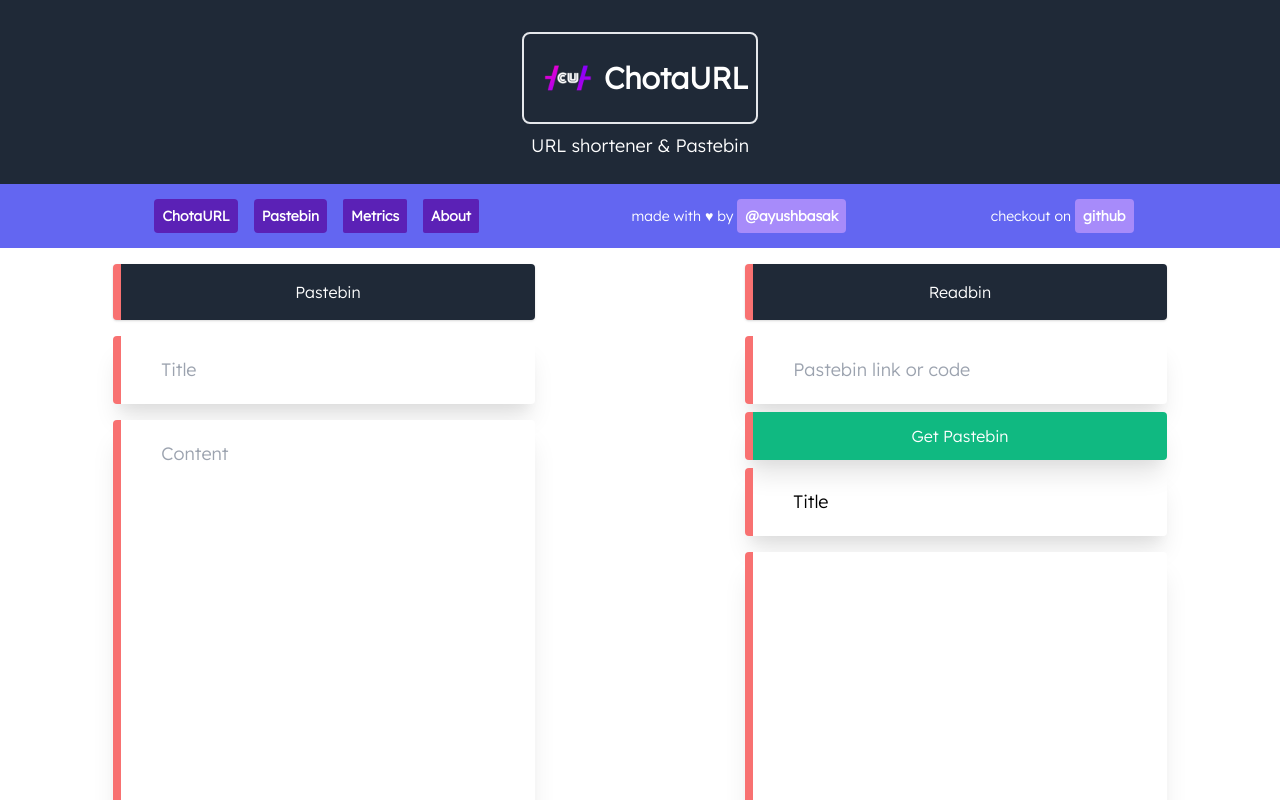
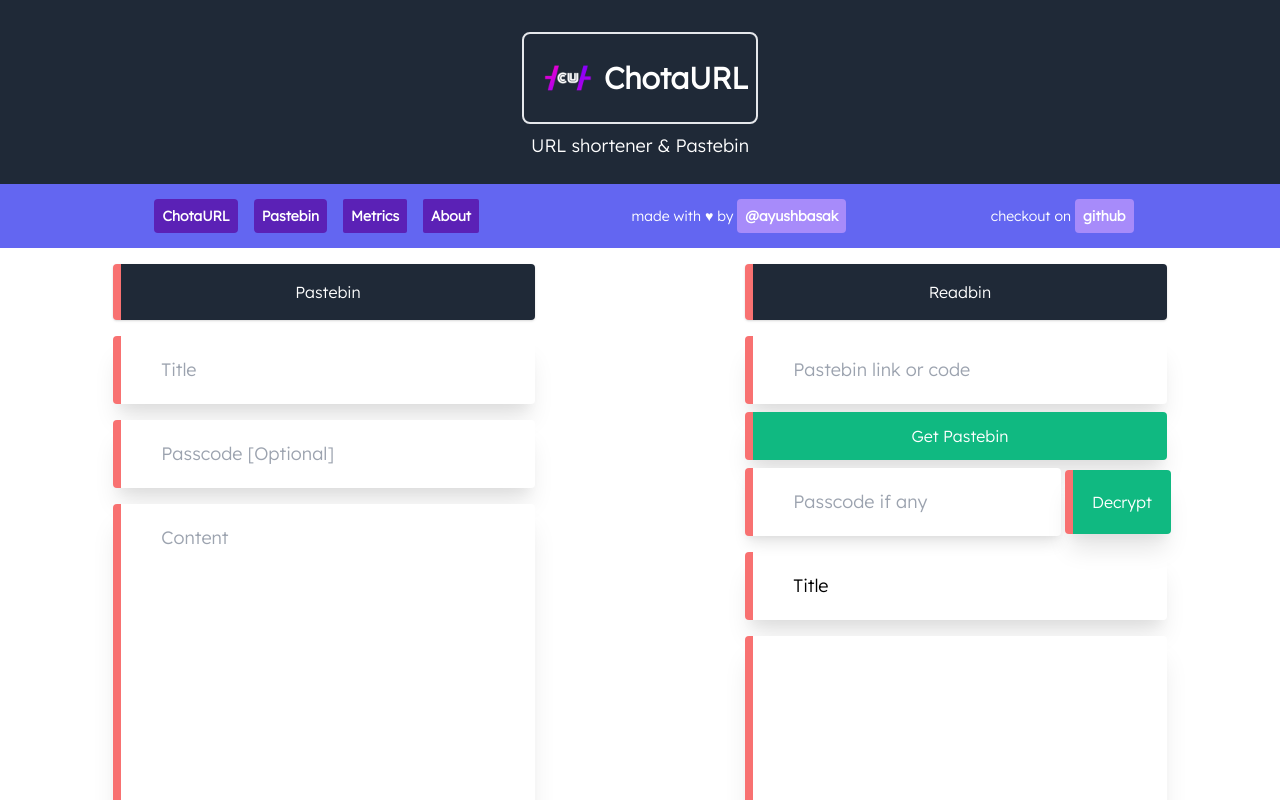
Before and after one commit to ayushbasak/chotaurl, a React (Create React App) app: page /Pastebin in a window 1280 px wide. Shown: the top 800 px of the page. Built offline with nearby package versions, Linux system fonts and the light colour scheme.

Commit message:
[Feature] Add Decryption and Passcode systems

```diff
--- a/package.json
+++ b/package.json
@@ -8,6 +8,7 @@
     "@testing-library/react": "^11.1.0",
     "@testing-library/user-event": "^12.1.10",
     "axios": "^0.21.1",
+    "crypto-js": "^4.1.1",
     "react": "^17.0.2",
     "react-dom": "^17.0.2",
     "react-loading-skeleton": "^2.2.0",
--- a/src/components/Pastebin.components.js
+++ b/src/components/Pastebin.components.js
@@ -1,21 +1,30 @@
 import axios from 'axios'
 import { useState } from 'react'
 import Validity from './Validity.components'
+import CryptoJs from 'crypto-js'
 const Pastebin = ()=>{
     const [title, setTitle] = useState('')
     const [content, setContent] = useState('')
-    const [recievedURL, setRecievedURL] = useState(undefined)
+    const [passcode, setPasscode] = useState('')
+    const [recievedCode, setRecievedCode] = useState(undefined)
 
     const [readbinLink, setReadbinLink] = useState('')
     const [readbinTitle, setReadbinTitle] = useState('Title')
     const [readbinContent, setReadbinContent] = useState('')
+    const [readbinPasscode, setReadbinPasscode] = useState('')
     const [validity, setValidity] = useState(0)
 
 
     const handleTitle = (e)=>{
-        const tempTitle = e.target.value.substr(0,20);
+        const tempTitle = e.target.value.substr(0,200);
         setTitle(tempTitle)
     }
+
+    const handlePasscode = (e)=>{
+        const tempPasscode= e.target.value.substr(0,10);
+        setPasscode(tempPasscode)
+    }
+
     const handleContent = (e)=>{
         let tempContent = e.target.value;
         tempContent = tempContent.replace(/\n/g, '<br>')
@@ -25,16 +34,23 @@ const Pastebin = ()=>{
     const submit = async ()=>{
         const { data } = await axios.post('https://ctlnk.herokuapp.com/p/', {
             title: title,
-            content: content
+            content: content,
+            passcode: passcode
         })
-        if(data.url !== undefined){
-            setRecievedURL(data.url.split('https://ctlnk.herokuapp.com/p/')[1])
+        if(data.code !== undefined){
+            console.log(data.code)
+            setPasscode(data.passcode)
+            setRecievedCode(data.code)
             setValidity(Number(data.epoch))
         }
     }
 
     const handleReadbinLink = (e)=>{
         setReadbinLink(e.target.value)
+    }
+
+    const handleReadbinPasscode = (e)=>{
+        setReadbinPasscode(e.target.value)
     }
 
     const getPastebin = async ()=>{
@@ -60,7 +76,7 @@ const Pastebin = ()=>{
     }
 
     const copy = ()=>{
-        navigator.clipboard.writeText(recievedURL)
+        navigator.clipboard.writeText(recievedCode)
     }
 
     const downloadPastebin = ()=>{
@@ -75,8 +91,28 @@ const Pastebin = ()=>{
         // document.removeChild(a);
     }
 
+    const decryptContent = () => {
+        if(readbinPasscode !== ''){
+            let tempContent = readbinContent;
+            try{
+                let bytes = CryptoJs.AES.decrypt(tempContent,readbinPasscode);
+                tempContent = bytes.toString(CryptoJs.enc.Utf8);
+                setReadbinContent(tempContent);
+            }
+            catch(e){
+                console.log(e)
+            }
+        }
+    }
+
     const createShareText = (e)=>{
-        const shareText = `\nHey!\nI just created a pastebin for you!\nCode: ${recievedURL}\nPaste it in Readbin: https://chotaurl.vercel.app/Pastebin`
+        let shareText = `\nHey!\nI just created a pastebin for you!\nCode: ${recievedCode}`
+        if(passcode === '')
+            shareText += '\nNo Passcode required'
+        else
+            shareText += `\nPasscode: ${passcode}`
+
+        shareText += `\nPaste it in Readbin: https://chotaurl.vercel.app/Pastebin`
         navigator.clipboard.writeText(shareText)
     }
 
@@ -86,16 +122,17 @@ const Pastebin = ()=>{
             <div className="flex flex-col w-full justify-center items-center">
                 <span className ="shadow bg-gray-800 text-white w-11/12 lg:w-8/12 py-4 m-2 text-center rounded border-l-8 border-red-400">Pastebin</span>
                 <input onChange = { handleTitle  }  className = "shadow-xl w-11/12 lg:w-8/12 px-10 py-5 m-2 text-lg focus:outline-none rounded border-l-8 border-red-400" placeholder = "Title"></input>
+                <input onChange = { handlePasscode }  className = "shadow-xl w-11/12 lg:w-8/12 px-10 py-5 m-2 text-lg focus:outline-none rounded border-l-8 border-red-400" placeholder = "Passcode [Optional]" maxLength="10" type="password"></input>
                 <textarea onChange = { handleContent }className = "shadow-xl w-11/12 h-full lg:w-8/12 px-10 py-5 m-2 text-lg focus:outline-none rounded border-l-8 border-red-400" placeholder = "Content"></textarea>
                 <button onClick = { submit }  className="shadow-xl bg-green-500 p-3 text-white w-11/12 lg:w-8/12 hover:bg-green-600 rounded border-l-8 border-red-400">Create</button>
                 {
-                    recievedURL &&
+                    recievedCode &&
                         <div className=" shadow-xl bg-indigo-400 p-7 w-80 lg:w-8/12 text-center m-2 font-bold text-sm lg:text-xl text-white rounded flex flex-col lg:flex-row justify-center items-center lg:flex-shrink-0 border-l-8 border-red-400">
                             <span className="p-1">
                                 Share this code:
                             </span>
-                            <a href = { recievedURL } >
-                                { recievedURL }
+                            <a href = { recievedCode } >
+                                { recievedCode }
                             </a>
                             <img src="copy.svg" alt = "copy" className="mx-5 w-10 h-10 p-3 cursor-pointer hover:bg-yellow-300 rounded-xl" onClick={copy}></img>
                             <img src="share.svg" className="mx-5 w-10 h-10 p-3 cursor-pointer hover:bg-yellow-300 rounded-xl" alt="send" onClick={createShareText}/>
@@ -110,6 +147,10 @@ const Pastebin = ()=>{
                 <span className ="shadow bg-gray-800 text-white w-11/12 lg:w-8/12 py-4 m-2 text-center rounded border-l-8 border-red-400">Readbin</span>
                 <input onChange = { handleReadbinLink } className = "shadow-xl w-11/12 lg:w-8/12 px-10 py-5 m-2 text-lg focus:outline-none rounded border-l-8 border-red-400" placeholder = "Pastebin link or code"></input>
                 <button onClick = { getPastebin }  className="shadow-xl bg-green-500 p-3 text-white w-11/12 lg:w-8/12 hover:bg-green-600 rounded border-l-8 border-red-400" >Get Pastebin</button>
+                <div className="flex flex-col lg:flex-row w-full justify-center items-center">
+                    <input onChange = { handleReadbinPasscode } className = "shadow-lg w-11/12 lg:w-6/12 px-10 py-5 my-2 mx-1 text-lg focus:outline-none rounded border-l-8 border-red-400" placeholder = "Passcode if any" type="password"></input>
+                    <button onClick = { decryptContent } className="shadow-xl bg-green-500  py-5 text-white w-11/12 lg:w-2/12 hover:bg-green-600 rounded border-l-8 border-red-400">Decrypt</button>
+                </div>
                 <p className = "shadow-xl w-11/12 lg:w-8/12 px-10 py-5 m-2 text-lg focus:outline-none rounded border-l-8 border-red-400">{ readbinTitle }</p>
                 <textarea className = "shadow-xl w-11/12 h-full lg:w-8/12 max-w-lg px-10 py-5 m-2 text-lg focus:outline-none rounded border-l-8 border-red-400 overflow-x-hidden" value = { readbinContent  } readOnly></textarea>
                 {
```
Also changed, not shown: 1 other file (tests, documents, lock files or other folders).
